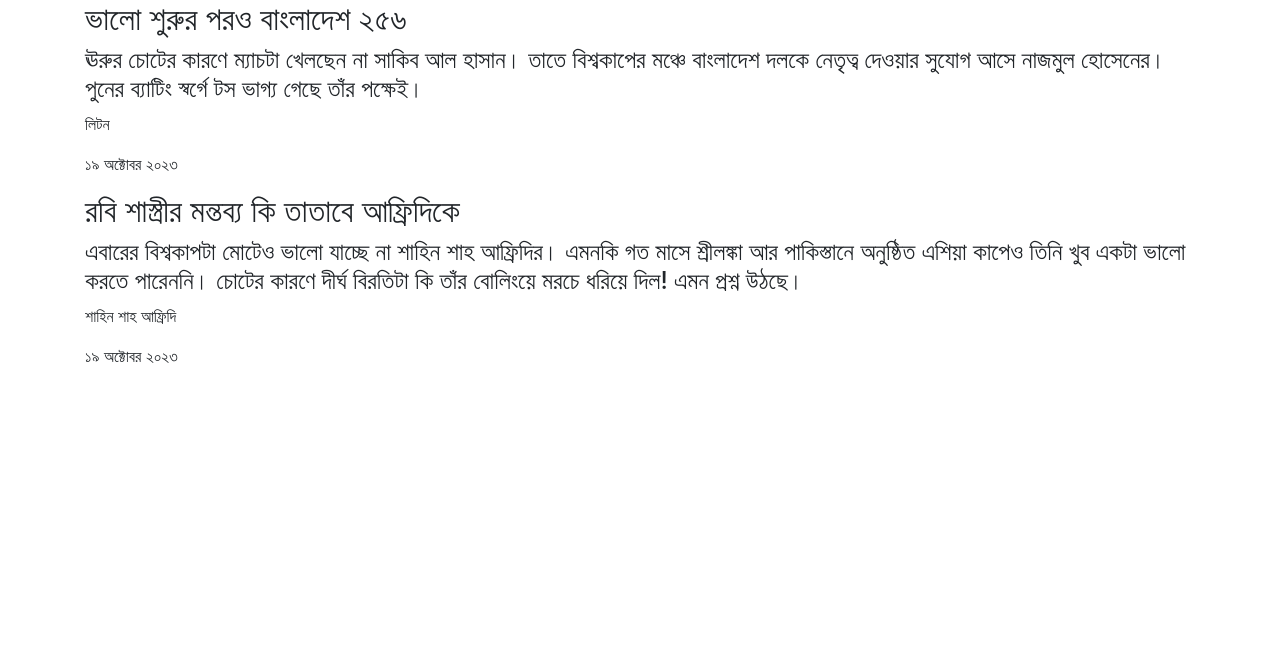
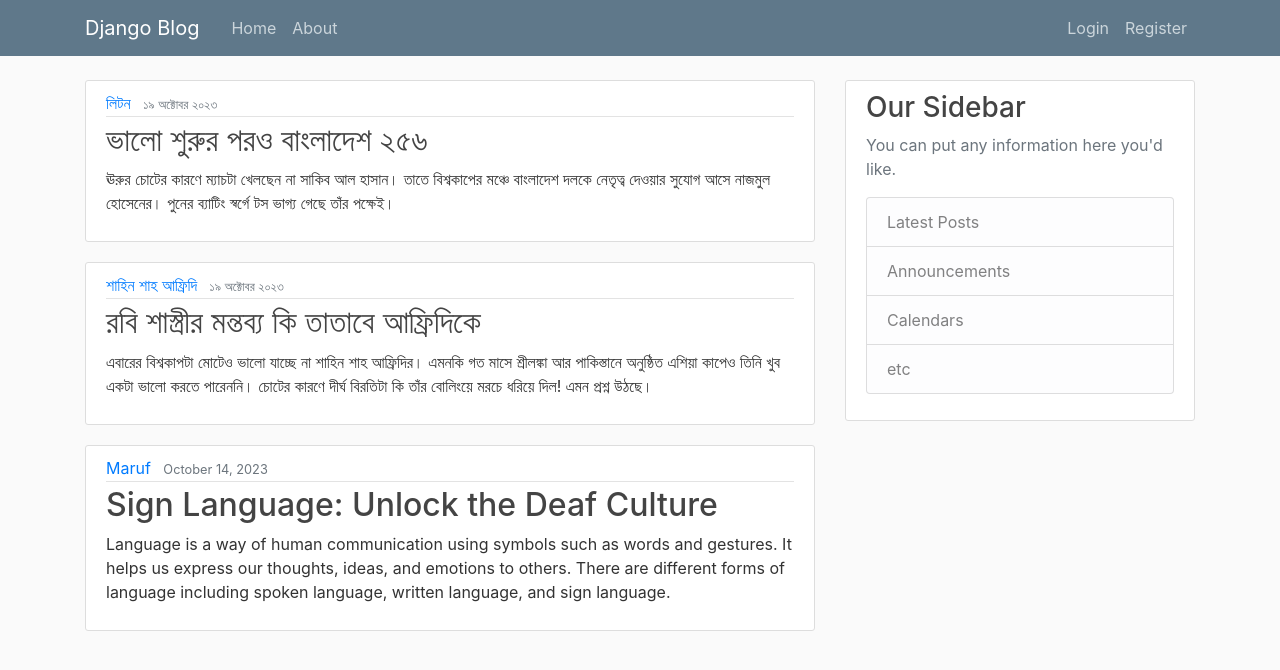
Before and after one commit to mdshawon650/Final-PTPYTHON, a Django app: page / in a window 1280 px wide. Shown: the top 670 px of the page. Run offline with Django 4.2, Linux system fonts and the light colour scheme.

Commit message:
design navbar and sidebar with showing data

```diff
--- /dev/null
+++ b/blog/static/blog/main.css
@@ -0,0 +1,84 @@
+body {
+  background: #fafafa;
+  color: #333333;
+  margin-top: 5rem;
+}
+
+h1, h2, h3, h4, h5, h6 {
+  color: #444444;
+}
+
+ul {
+  margin: 0;
+}
+
+.bg-steel {
+  background-color: #5f788a;
+}
+
+.site-header .navbar-nav .nav-link {
+  color: #cbd5db;
+}
+
+.site-header .navbar-nav .nav-link:hover {
+  color: #ffffff;
+}
+
+.site-header .navbar-nav .nav-link.active {
+  font-weight: 500;
+}
+
+.content-section {
+  background: #ffffff;
+  padding: 10px 20px;
+  border: 1px solid #dddddd;
+  border-radius: 3px;
+  margin-bottom: 20px;
+}
+
+.article-title {
+  color: #444444;
+}
+
+a.article-title:hover {
+  color: #428bca;
+  text-decoration: none;
+}
+
+.article-content {
+  white-space: pre-line;
+}
+
+.article-img {
+  height: 65px;
+  width: 65px;
+  margin-right: 16px;
+}
+
+.article-metadata {
+  padding-bottom: 1px;
+  margin-bottom: 4px;
+  border-bottom: 1px solid #e3e3e3
+}
+
+.article-metadata a:hover {
+  color: #333;
+  text-decoration: none;
+}
+
+.article-svg {
+  width: 25px;
+  height: 25px;
+  vertical-align: middle;
+}
+
+.account-img {
+  height: 125px;
+  width: 125px;
+  margin-right: 20px;
+  margin-bottom: 16px;
+}
+
+.account-heading {
+  font-size: 2.5rem;
+}
--- a/blog/templates/blog/base.html
+++ b/blog/templates/blog/base.html
@@ -1,16 +1,66 @@
+{% load static %}
+
 <!DOCTYPE html>
 <html lang="en">
 <head>
     <link rel="stylesheet" href="https://cdn.jsdelivr.net/npm/bootstrap@4.4.1/dist/css/bootstrap.min.css"
           integrity="sha384-Vkoo8x4CGsO3+Hhxv8T/Q5PaXtkKtu6ug5TOeNV6gBiFeWPGFN9MuhOf23Q9Ifjh" crossorigin="anonymous">
     <meta charset="UTF-8">
-    <title>Title</title>
+
+    <link rel="stylesheet" type="text/css" href="{% static 'blog/main.css' %}">
+
+    {% if title %}
+    <title>Blog - {{ title }}</title>
+    {% else %}
+    <title>Django Blog</title>
+    {% endif %}
+
 </head>
 <body>
-<div class="container">
-    {% block content %}
-    {% endblock %}
-</div>
+
+<header class="site-header">
+    <nav class="navbar navbar-expand-md navbar-dark bg-steel fixed-top">
+        <div class="container">
+            <a class="navbar-brand mr-4" href="/">Django Blog</a>
+            <button class="navbar-toggler" type="button" data-toggle="collapse" data-target="#navbarToggle"
+                    aria-controls="navbarToggle" aria-expanded="false" aria-label="Toggle navigation">
+                <span class="navbar-toggler-icon"></span>
+            </button>
+            <div class="collapse navbar-collapse" id="navbarToggle">
+                <div class="navbar-nav mr-auto">
+                    <a class="nav-item nav-link" href="{% url 'blog-home' %}">Home</a>
+                    <a class="nav-item nav-link" href="{% url 'blog-about' %}">About</a>
+                </div>
+                <!-- Navbar Right Side -->
+                <div class="navbar-nav">
+                    <a class="nav-item nav-link" href="#">Login</a>
+                    <a class="nav-item nav-link" href="#">Register</a>
+                </div>
+            </div>
+        </div>
+    </nav>
+</header>
+
+<main role="main" class="container">
+    <div class="row">
+        <div class="col-md-8">
+            {% block content %}{% endblock %}
+        </div>
+        <div class="col-md-4">
+            <div class="content-section">
+                <h3>Our Sidebar</h3>
+                <p class='text-muted'>You can put any information here you'd like.
+                <ul class="list-group">
+                    <li class="list-group-item list-group-item-light">Latest Posts</li>
+                    <li class="list-group-item list-group-item-light">Announcements</li>
+                    <li class="list-group-item list-group-item-light">Calendars</li>
+                    <li class="list-group-item list-group-item-light">etc</li>
+                </ul>
+                </p>
+            </div>
+        </div>
+    </div>
+</main>
 
 <script src="https://code.jquery.com/jquery-3.4.1.slim.min.js"
         integrity="sha384-J6qa4849blE2+poT4WnyKhv5vZF5SrPo0iEjwBvKU7imGFAV0wwj1yYfoRSJoZ+n"
--- a/blog/templates/blog/home.html
+++ b/blog/templates/blog/home.html
@@ -2,10 +2,17 @@
 {% block content %}
 
 {% for blog in blog_post %}
-<h2>{{ blog.title }}</h2>
-<h4>{{ blog.content }}</h4>
-<p>{{ blog.author }}</p>
-<p>{{ blog.post_create_date }}</p>
+<article class="media content-section">
+    <div class="media-body">
+        <div class="article-metadata">
+            <a class="mr-2" href="#">{{ blog.author }}</a>
+            <small class="text-muted">{{ blog.post_create_date }}</small>
+        </div>
+        <h2><a class="article-title" href="#">{{ blog.title }}</a></h2>
+        <p class="article-content">{{ blog.content }}</p>
+    </div>
+</article>
 {% endfor %}
 
+
 {% endblock %}
--- a/blog/views.py
+++ b/blog/views.py
@@ -13,6 +13,12 @@ blog_post = [
         'content': "এবারের বিশ্বকাপটা মোটেও ভালো যাচ্ছে না শাহিন শাহ আফ্রিদির। এমনকি গত মাসে শ্রীলঙ্কা আর পাকিস্তানে অনুষ্ঠিত এশিয়া কাপেও তিনি খুব একটা ভালো করতে পারেননি। চোটের কারণে দীর্ঘ বিরতিটা কি তাঁর বোলিংয়ে মরচে ধরিয়ে দিল! এমন প্রশ্ন উঠছে।",
         'author': "শাহিন শাহ আফ্রিদি",
         'post_create_date': " ১৯ অক্টোবর ২০২৩"
+    },
+    {
+        'title': "Sign Language: Unlock the Deaf Culture",
+        'content': "Language is a way of human communication using symbols such as words and gestures. It helps us express our thoughts, ideas, and emotions to others. There are different forms of language including spoken language, written language, and sign language.",
+        'author': "Maruf",
+        'post_create_date': "October 14, 2023"
     }
 ]
 
```
